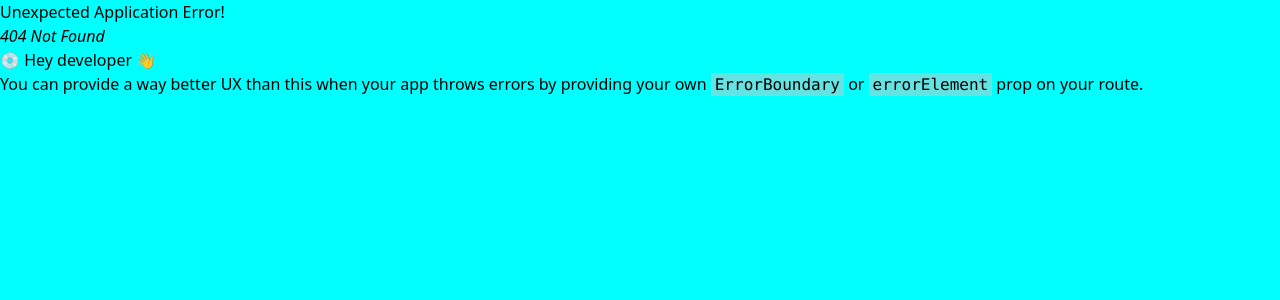
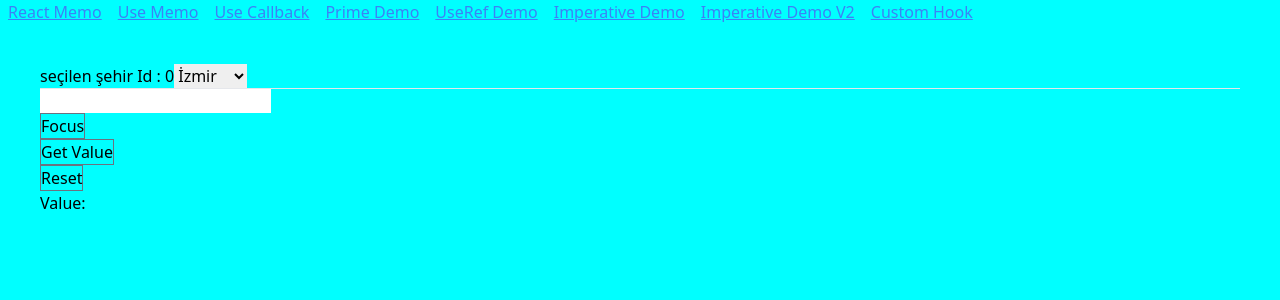
Before and after one commit to neominalsolutions/gulsan-react-optimization-app, a React app: page /useref in a window 1280 px wide. Before the commit this address had no page. Shown: the top 300 px of the page. Built offline with nearby package versions, Linux system fonts and the light colour scheme.

Commit message:
CustomHooks

```diff
--- a/package.json
+++ b/package.json
@@ -13,6 +13,7 @@
   "dependencies": {
     "@types/react": "^18.3.3",
     "@types/react-dom": "^18.3.0",
+    "jwt-decode": "^4.0.0",
     "primeicons": "^7.0.0",
     "primereact": "^10.7.0",
     "react": "^18.3.1",
--- /dev/null
+++ b/src/components/customhook/custom.hook.demo.tsx
@@ -0,0 +1,43 @@
+import React, { useState } from 'react';
+import UseSession from './useSession.hook';
+import { Button } from 'primereact/button';
+
+function CustomHookDemo() {
+	const [refresh, setRefresh] = useState<boolean>(false);
+
+	const { session } = UseSession(refresh);
+
+	const onLogin = () => {
+		localStorage.setItem(
+			'x-secret-jwt',
+			'eyJhbGciOiJIUzI1NiIsInR5cCI6IkpXVCJ9.eyJzdWIiOiIxMjM0NTY3ODkwIiwibmFtZSI6Ik1lcnQgQWxwdGVraW4iLCJpYXQiOjE1MTYyMzkwMjJ9.FostkkOOjkOXDP0Rh7rlsNiI551NnYQvHikwHwGDWMI'
+		);
+		setRefresh(!refresh);
+	};
+
+	const onLogOut = () => {
+		localStorage.removeItem('x-secret-jwt');
+		setRefresh(!refresh);
+		// UseSession();
+	};
+
+	if (session)
+		return (
+			<>
+				{session && (
+					<>
+						<p>Hoşgeldiniz {session.name}</p>
+						<Button onClick={onLogOut}>Oturum Kapat</Button>
+					</>
+				)}
+			</>
+		);
+
+	return (
+		<>
+			<Button onClick={onLogin}>Oturum Aç</Button>
+		</>
+	);
+}
+
+export default CustomHookDemo;
--- /dev/null
+++ b/src/components/customhook/useSession.hook.ts
@@ -0,0 +1,28 @@
+import { jwtDecode } from 'jwt-decode';
+import { useEffect, useState } from 'react';
+
+type SessionState = {
+	name: string;
+	sub: string;
+};
+
+function UseSession(refresh?: boolean) {
+	const [session, setSession] = useState<SessionState | null>(null);
+
+	useEffect(() => {
+		const jwtToken: any = localStorage.getItem('x-secret-jwt');
+
+		console.log('...decoding', refresh);
+
+		if (jwtToken) {
+			const decoded: any = jwtDecode(jwtToken);
+			setSession({ name: decoded.name, sub: decoded.sub });
+		} else {
+			setSession(null);
+		}
+	}, [refresh]);
+
+	return { session }; // arayüzden güncel session bilgisini yakalamak için yaptık.
+}
+
+export default UseSession;
--- /dev/null
+++ b/src/components/useimperative/counter.label.props.tsx
@@ -0,0 +1,26 @@
+import React, {
+	ForwardedRef,
+	forwardRef,
+	useEffect,
+	useImperativeHandle,
+	useState,
+} from 'react';
+
+// state useimperative.demo dan müdahale ettiğimiz component
+// sayaç component
+
+// counterLabel.start();
+// counterLabel.stop();
+
+
+type Props = {
+	counter:number;
+};
+
+function CounterLabelV2({ counter }: Props) {
+	console.log('...child rendering');
+
+	return <>Sayac: {counter}</>;
+}
+
+export default CounterLabelV2;
--- /dev/null
+++ b/src/components/useimperative/counter.label.tsx
@@ -0,0 +1,64 @@
+import React, {
+	ForwardedRef,
+	forwardRef,
+	useEffect,
+	useImperativeHandle,
+	useState,
+} from 'react';
+
+// state useimperative.demo dan müdahale ettiğimiz component
+// sayaç component
+
+// counterLabel.start();
+// counterLabel.stop();
+
+export type CounterLabelHandle = {
+	start: () => void;
+	stop: () => void;
+};
+
+type Props = {};
+
+function CounterLabel(
+	{}: Props,
+	ForwadedRef: ForwardedRef<CounterLabelHandle>
+) {
+	const [counter, setCounter] = useState<number>(0);
+
+	console.log('...child rendering');
+
+	let timer: any;
+
+	useEffect(() => {
+		// clean up function
+
+		if (counter > 0) {
+			timer = setInterval(() => {
+				setCounter(counter + 1);
+			}, 1000);
+
+			console.log(timer);
+
+			// birden falza timer intance oluştuğu için clearInterval yapmadığımız aslında birden fazla timer instance göre state değişiyor.
+			// clean up functions
+			return () => {
+				console.log('temizlik kısmı');
+				clearInterval(timer);
+			};
+		}
+	}, [counter]);
+
+	useImperativeHandle(ForwadedRef, () => ({
+		start() {
+			setCounter(counter + 1);
+		},
+		stop() {
+			setCounter(0);
+			clearInterval(timer);
+		},
+	}));
+
+	return <>Sayac: {counter}</>;
+}
+
+export default forwardRef(CounterLabel);
--- /dev/null
+++ b/src/components/useimperative/useimprative.demo.tsx
@@ -0,0 +1,43 @@
+import React, { useRef } from 'react';
+import CounterLabel, { CounterLabelHandle } from './counter.label';
+import { Button } from 'primereact/button';
+
+function UseImperativeDemo() {
+	const counterRef = useRef<CounterLabelHandle>(null);
+	const counterRef2 = useRef<CounterLabelHandle>(null);
+	console.log('...parent rendering');
+
+	return (
+		<>
+			<CounterLabel ref={counterRef} />
+			{/* <CounterLabel ref={counterRef2} /> */}
+			<hr></hr>
+			<Button
+				className="mx-2"
+				onClick={() => {
+					counterRef.current?.start();
+				}}
+			>
+				Start
+			</Button>
+			{/* <Button
+				className="mx-2"
+				onClick={() => {
+					counterRef2.current?.start();
+				}}
+			>
+				Start 2
+			</Button> */}
+			<Button
+				className="mx-2"
+				onClick={() => {
+					counterRef.current?.stop();
+				}}
+			>
+				Stop
+			</Button>
+		</>
+	);
+}
+
+export default UseImperativeDemo;
--- /dev/null
+++ b/src/components/useimperative/useimprative.demo.v2.tsx
@@ -0,0 +1,58 @@
+import React, { useEffect, useRef, useState } from 'react';
+import CounterLabel, { CounterLabelHandle } from './counter.label';
+import { Button } from 'primereact/button';
+import CounterLabelV2 from './counter.label.props';
+
+function UseImperativeDemoV2() {
+	console.log('...parent rendering');
+
+	const [counter, setCounter] = useState<number>(0);
+	let timer: any;
+
+	useEffect(() => {
+		// clean up function
+
+		if (counter > 0) {
+			timer = setInterval(() => {
+				setCounter(counter + 1);
+			}, 1000);
+
+			console.log(timer);
+
+			// birden falza timer intance oluştuğu için clearInterval yapmadığımız aslında birden fazla timer instance göre state değişiyor.
+			// clean up functions
+			return () => {
+				console.log('temizlik kısmı');
+				clearInterval(timer);
+			};
+		}
+	}, [counter]);
+
+	return (
+		<>
+			<CounterLabelV2 counter={counter} />
+
+			<hr></hr>
+			<Button
+				className="mx-2"
+				onClick={() => {
+					setCounter(counter + 1);
+				}}
+			>
+				Start
+			</Button>
+
+			<Button
+				className="mx-2"
+				onClick={() => {
+					setCounter(0);
+					clearInterval(timer);
+				}}
+			>
+				Stop
+			</Button>
+		</>
+	);
+}
+
+export default UseImperativeDemoV2;
--- /dev/null
+++ b/src/components/useref/useref.demo.tsx
@@ -0,0 +1,92 @@
+import React, { useEffect, useRef, useState } from 'react';
+
+function UseRefDemo() {
+	console.log('...rendering');
+
+	// component içindeki bir değeri render sonrası kaybetmek istemiyorsak memoize etmek istiyorsak kullanılan bir memoization tekniği
+
+	// arayüzdeki componentin DOM referansına bağlanıp gereksiz renderları ortadan kaldırmak için kullanılan bir yöntem (document.getElementById() ile elementin html referansına bağlanma çok benzer bir yöntem)
+
+	// Not: Component Render alana kadar useRef içerisindeki bilgilere JSX üzerinden erişemiyoruz.
+	// JSX üzerinde kullanıcın etkileşimi sonrasında güncellenip ekran gösterilecek bir durum varsa zaten UseState kullanalım.
+
+	//2. kullanım
+	const focusCount = useRef<number>(0);
+	let _fcount = 0; // render sonrası sıfırlandı, render sonrası değer korunamıyor.
+
+	const inputRef = useRef<HTMLInputElement | null>(null);
+	const [number, setNumber] = useState(0);
+
+	const [cityId, setCityId] = useState('35');
+
+	const cityRef = useRef<number>(0);
+
+	const onClick = () => {
+		inputRef.current?.focus();
+		focusCount.current = focusCount.current + 1;
+		console.log('focusCount', focusCount);
+
+		_fcount = _fcount + 1;
+		console.log('_fcount', _fcount);
+
+		if (focusCount.current == 5) {
+			inputRef.current?.disabled;
+		}
+	};
+
+	const getValue = () => {
+		console.log('value', inputRef.current?.value);
+		alert(inputRef.current?.value);
+		// setState yaptığımız için render aldırıcak
+		setNumber(Math.random() * 1);
+	};
+
+	const onReset = () => {
+		if (inputRef.current) {
+			inputRef.current.value = '';
+		}
+	};
+
+	// useEffect(() => {
+	// 	console.log('cityId değiştil', cityId);
+	// }, [cityId]);
+
+	const onCityChange = (event: any) => {
+		// apiden veri çekme
+		// setCityId(event.target.value);
+		cityRef.current = event.target.value;
+
+		console.log('state cityId', cityId); // async çalışıyor
+		console.log('cityRef.current', cityRef.current);
+		// cityId göre api istek at
+	};
+
+	return (
+		<>
+			<div className="p-5">
+				seçilen şehir Id : {cityRef.current}
+				<select defaultValue={cityId} onChange={onCityChange}>
+					<option value="6">Ankara</option>
+					<option value="35">İzmir</option>
+				</select>
+				<hr></hr>
+				<input className="form-input" ref={inputRef} />
+				<br></br>
+				<button className="border border-gray-500" onClick={onClick}>
+					Focus
+				</button>
+				<br></br>
+				<button className="border border-gray-500" onClick={getValue}>
+					Get Value
+				</button>
+				<br></br>
+				<button className="border border-gray-500" onClick={onReset}>
+					Reset
+				</button>
+				<p>Value: {inputRef.current?.value}</p>
+			</div>
+		</>
+	);
+}
+
+export default UseRefDemo;
--- a/src/main.tsx
+++ b/src/main.tsx
@@ -25,13 +25,26 @@ function App() {
 					<Link className="underline text-blue-500 mb-2 mx-2" to="/usememo">
 						Use Memo
 					</Link>
-
 					<Link className="underline text-blue-500 mb-2 mx-2" to="/usecallback">
 						Use Callback
 					</Link>
-
 					<Link className="underline text-blue-500 mb-2 mx-2" to="/prime-demo">
 						Prime Demo
+					</Link>
+					<Link className="underline text-blue-500 mb-2 mx-2" to="/useref">
+						UseRef Demo
+					</Link>
+					<Link className="underline text-blue-500 mb-2 mx-2" to="/imperative">
+						Imperative Demo
+					</Link>
+					<Link
+						className="underline text-blue-500 mb-2 mx-2"
+						to="/imperativev2"
+					>
+						Imperative Demo V2
+					</Link>
+					<Link className="underline text-blue-500 mb-2 mx-2" to="/custom-hook">
+						Custom Hook
 					</Link>
 				</nav>
 			</header>
```
Also changed, not shown: src/index.tsx (+20 -0 lines), 1 other file (tests, documents, lock files or other folders).
